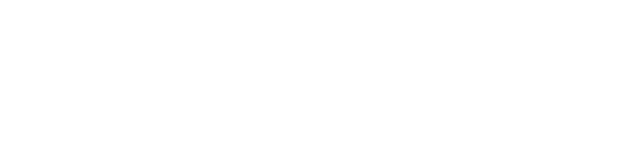
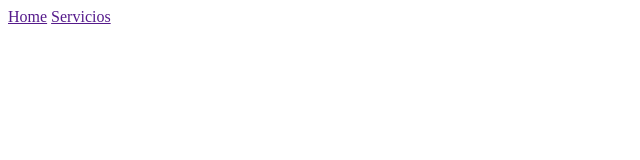
Before and after one commit to escuelaartegranada/miDemo, a plain HTML site: page index.html in a window 1280 px wide. Shown: the whole page, without its empty margins (0-640 px from the left). Drawn offline with Linux system fonts and the light colour scheme.

Commit message:
añadidos enlaces

```diff
--- a/index.html
+++ b/index.html
@@ -7,7 +7,8 @@
 </head>
 <body>
     <nav>
-
+        <a href="">Home</a>
+        <a href="">Servicios</a>
     </nav>
 </body>
 </html>
```
